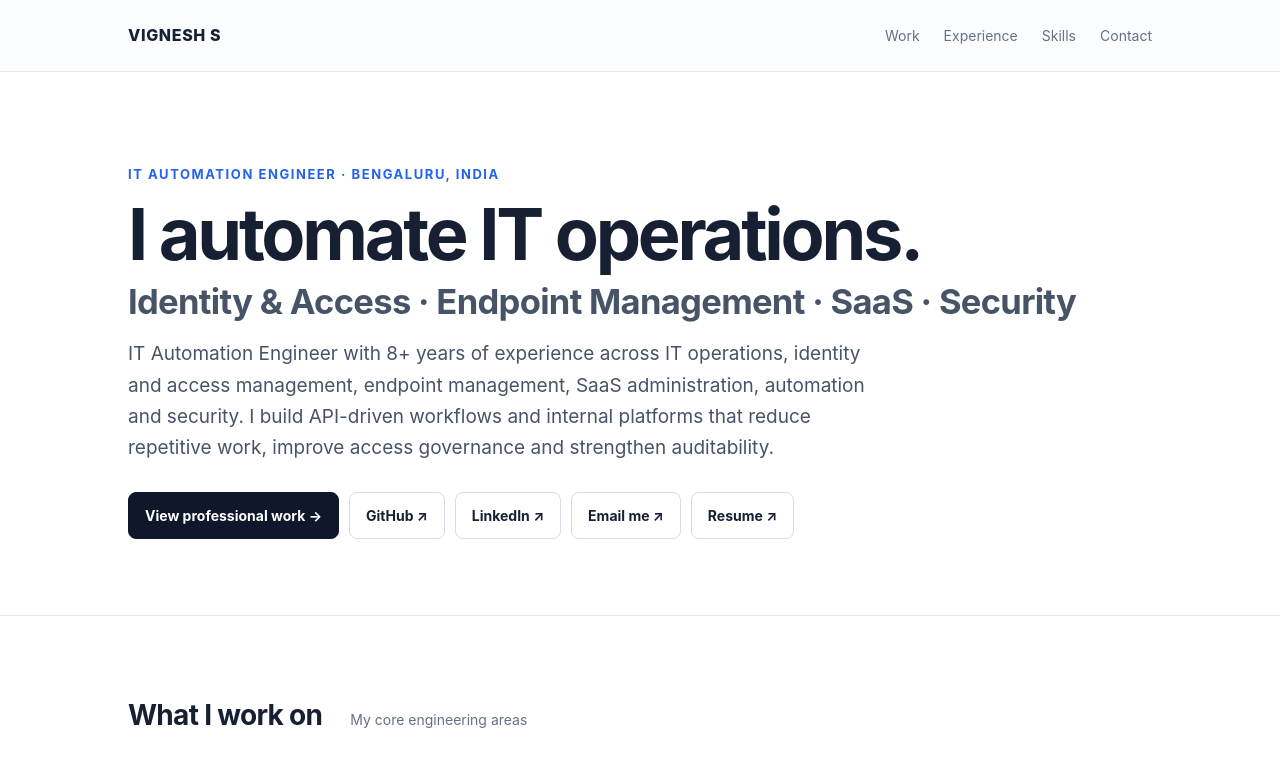
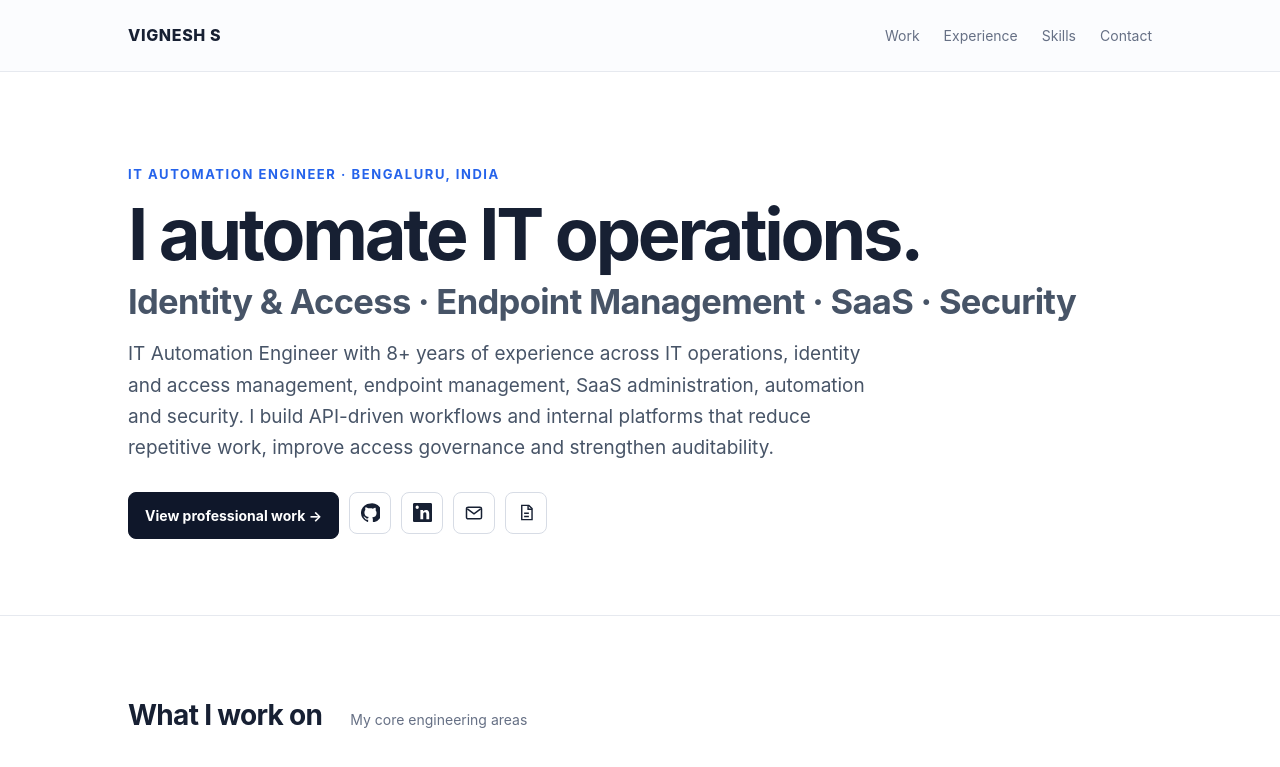
Before and after one commit to vgsbuilds/vignesh-portfolio, a plain HTML site: page index.html in a window 1280 px wide. Shown: the top 767 px of the page. Drawn offline with Linux system fonts and the light colour scheme.

Commit message:
index.html

```diff
--- a/index.html
+++ b/index.html
@@ -12,6 +12,10 @@ a{color:inherit;text-decoration:none}.wrap{max-width:1080px;margin:auto;padding:
 nav{height:72px;border-bottom:1px solid var(--line);display:flex;align-items:center;justify-content:space-between;background:rgba(251,252,254,.94);position:sticky;top:0;z-index:20;backdrop-filter:blur(10px)}
 .logo{font-weight:800;letter-spacing:.04em}.navlinks{display:flex;gap:24px;font-size:14px;color:var(--muted)}.navlinks a:hover{color:var(--accent)}
 .hero{padding:92px 0 76px;border-bottom:1px solid var(--line);background:#fff}.eyebrow{font-size:13px;font-weight:700;color:var(--accent);letter-spacing:.12em;text-transform:uppercase}.hero h1{font-size:clamp(42px,7vw,72px);line-height:1.04;margin:12px 0 18px;letter-spacing:-.045em}.hero h1 span{display:block;color:#475467;font-size:.48em;letter-spacing:-.02em;margin-top:12px}.lead{max-width:760px;color:#475467;font-size:19px;margin:0 0 28px}.actions{display:flex;gap:10px;flex-wrap:wrap}.btn{display:inline-flex;align-items:center;gap:8px;padding:11px 16px;border:1px solid #d7dce5;border-radius:8px;background:#fff;font-weight:700;font-size:14px}.btn.primary{background:var(--dark);color:#fff;border-color:var(--dark)}.btn:hover{transform:translateY(-1px)}
+.icon-btn{width:42px;height:42px;padding:0;justify-content:center;border-radius:8px}
+.icon-btn svg{width:19px;height:19px;display:block}
+.icon-btn[aria-label="Email"] svg{width:20px;height:20px}
+.hero-icons{display:flex;gap:10px;flex-wrap:wrap}
 section{padding:76px 0;border-bottom:1px solid var(--line);background:#fff} section:nth-of-type(even){background:#f8fafc}.sectionhead{display:flex;gap:28px;align-items:baseline;margin-bottom:32px}.sectionhead h2{font-size:28px;margin:0;letter-spacing:-.025em}.sectionhead p{margin:0;color:var(--muted);font-size:14px}
 .focus-grid,.skill-grid{display:grid;grid-template-columns:repeat(2,1fr);gap:14px}.focus,.skill{background:#fff;box-shadow:0 1px 2px rgba(15,23,42,.03);border:1px solid var(--line);border-radius:10px;padding:22px}.focus h3,.skill h3{margin:0 0 7px;font-size:17px}.focus p,.skill p{margin:0;color:var(--muted);font-size:14px}
 .work{border-top:1px solid var(--line);padding:26px 0}.work:first-child{border-top:0}.work-top{display:flex;justify-content:space-between;gap:20px}.work h3{margin:0;font-size:20px}.work .tagline{color:var(--muted);font-size:14px;margin:4px 0 10px}.stack{font-size:12px;color:#344054;display:flex;gap:7px;flex-wrap:wrap}.stack span{background:var(--soft);padding:3px 8px;border-radius:5px}.work p{max-width:800px;color:#475467;margin:12px 0 0}
@@ -34,10 +38,20 @@ footer{padding:26px 0;color:#7a8495;font-size:13px;display:flex;justify-content:
 <p class="lead">IT Automation Engineer with 8+ years of experience across IT operations, identity and access management, endpoint management, SaaS administration, automation and security. I build API-driven workflows and internal platforms that reduce repetitive work, improve access governance and strengthen auditability.</p>
 <div class="actions">
 <a class="btn primary" href="#work">View professional work →</a>
-<a class="btn" href="https://github.com/vgsbuilds" target="_blank" rel="noopener">GitHub ↗</a>
-<a class="btn" href="https://www.linkedin.com/in/vignesh-s-896a36124/" target="_blank" rel="noopener">LinkedIn ↗</a>
-<a class="btn" href="mailto:vigneshsubramanian2910@gmail.com">Email me ↗</a>
-<a class="btn" href="Vignesh-Resume.pdf" target="_blank">Resume ↗</a>
+<div class="hero-icons" aria-label="Professional links">
+<a class="btn icon-btn" href="https://github.com/vgsbuilds" target="_blank" rel="noopener" aria-label="GitHub" title="GitHub">
+<svg viewBox="0 0 24 24" fill="currentColor" aria-hidden="true"><path d="M12 .5a12 12 0 0 0-3.79 23.39c.6.11.82-.26.82-.58v-2.25c-3.34.73-4.04-1.42-4.04-1.42-.55-1.4-1.34-1.77-1.34-1.77-1.09-.75.08-.74.08-.74 1.2.09 1.83 1.23 1.83 1.23 1.07 1.83 2.8 1.3 3.48.99.11-.77.42-1.3.76-1.6-2.67-.3-5.47-1.34-5.47-5.94 0-1.31.47-2.38 1.23-3.22-.12-.3-.53-1.52.12-3.17 0 0 1-.32 3.3 1.23A11.4 11.4 0 0 1 12 6.7c1.02 0 2.05.14 3.01.41 2.29-1.55 3.29-1.23 3.29-1.23.65 1.65.24 2.87.12 3.17.77.84 1.23 1.91 1.23 3.22 0 4.61-2.8 5.63-5.48 5.93.43.37.81 1.1.81 2.22v3.29c0 .32.22.69.82.57A12 12 0 0 0 12 .5Z"/></svg>
+</a>
+<a class="btn icon-btn" href="https://www.linkedin.com/in/vignesh-s-896a36124/" target="_blank" rel="noopener" aria-label="LinkedIn" title="LinkedIn">
+<svg viewBox="0 0 24 24" fill="currentColor" aria-hidden="true"><path d="M20.45 20.45h-3.56v-5.58c0-1.33-.03-3.04-1.85-3.04-1.85 0-2.14 1.45-2.14 2.95v5.67H9.34V8.99h3.42v1.56h.05c.48-.9 1.64-1.85 3.38-1.85 3.62 0 4.29 2.38 4.29 5.48v6.27ZM5.32 7.43a2.07 2.07 0 1 1 0-4.14 2.07 2.07 0 0 1 0 4.14ZM3.54 20.45H7.1V8.99H3.54v11.46ZM22.23 0H1.77C.79 0 0 .77 0 1.72v20.56C0 23.23.79 24 1.77 24h20.46c.98 0 1.77-.77 1.77-1.72V1.72C24 .77 23.21 0 22.23 0Z"/></svg>
+</a>
+<a class="btn icon-btn" href="mailto:vigneshsubramanian2910@gmail.com" aria-label="Email" title="Email">
+<svg viewBox="0 0 24 24" fill="none" stroke="currentColor" stroke-width="1.8" aria-hidden="true"><rect x="3" y="5" width="18" height="14" rx="2"/><path d="m4 7 8 6 8-6"/></svg>
+</a>
+<a class="btn icon-btn" href="Vignesh-Resume.pdf" target="_blank" aria-label="Resume" title="Resume">
+<svg viewBox="0 0 24 24" fill="none" stroke="currentColor" stroke-width="1.8" aria-hidden="true"><path d="M6 3h9l4 4v14H6z"/><path d="M14 3v5h5M9 13h6M9 17h6"/></svg>
+</a>
+</div>
 </div>
 </div>
 </header>
@@ -60,11 +74,11 @@ footer{padding:26px 0;color:#7a8495;font-size:13px;display:flex;justify-content:
 <div class="wrap">
 <div class="sectionhead"><h2>Selected professional work</h2><p>Projects from my professional experience</p></div>
 <div class="work"><div class="work-top"><div><h3>ALMP — Internal Asset & IT Management Platform</h3><div class="tagline">Internal asset and IT management platform</div></div></div><div class="stack"><span>FastAPI</span><span>Pydantic</span><span>Alembic</span><span>Next.js</span><span>React</span><span>JWT</span><span>Google OAuth 2.0</span><span>Docker</span><span>GCP</span></div><p>Built an internal platform with REST APIs, authentication, containerization and cloud deployment to centralize IT and asset workflows.</p></div>
-<div class="work"><div class="work-top"><div><h3>AI Tools Access Request Automation</h3><div class="tagline">Approval and quota workflow automation</div></div></div><div class="stack"><span>Google Apps Script</span><span>Workflow automation</span><span>Approval logic</span></div><p>Automated approver selection based on client/project and requested AI function, with quota and approval rules to standardize access requests.</p></div>
+<div class="work"><div class="work-top"><div><h3>Access Request Automation</h3><div class="tagline">Automated approver selection and access-request workflow</div></div></div><div class="stack"><span>Google Apps Script</span><span>HRMS</span><span>Excel</span><span>Workflow automation</span><span>Approval logic</span></div><p>Built an access-request automation workflow that determines the appropriate approver using employee and organizational data maintained in the HRMS portal or Excel, reducing manual approver identification and standardizing the request process.</p></div>
 <div class="work"><div class="work-top"><div><h3>404 Bot — Slack IT Support Automation</h3><div class="tagline">Contextual IT support and ticket automation</div></div></div><div class="stack"><span>Slack</span><span>Gemini AI</span><span>Jira</span></div><p>Developed an internal Slack support bot that analyzes queries, provides contextual responses and creates Jira tickets when IT intervention is required.</p></div>
 <div class="work"><div class="work-top"><div><h3>User Reconciliation Portal</h3><div class="tagline">SaaS identity reconciliation and audit workflow</div></div></div><div class="stack"><span>SaaS APIs</span><span>HR data</span><span>Reconciliation</span><span>Audit workflows</span></div><p>Built a platform integrating multiple SaaS applications with HR data to identify active-user discrepancies and automate recurring reconciliation.</p></div>
 <div class="work"><div class="work-top"><div><h3>OAuth Suspension Monitoring & Automated Remediation</h3><div class="tagline">Google Workspace account monitoring</div></div></div><div class="stack"><span>Google Apps Script</span><span>Google Workspace</span><span>Slack</span></div><p>Developed scheduled monitoring for suspension events and automated group removal, sign-in-cookie clearing and OAuth-session removal for qualifying inactive accounts.</p></div>
-<div class="work"><div class="work-top"><div><h3>Helpdesk User Management Portal</h3><div class="tagline">Centralized identity administration</div></div></div><div class="stack"><span>Google Groups</span><span>SCIM</span><span>Slack</span><span>Analytics</span></div><p>Developed a centralized portal for helpdesk identity and access administration without requiring direct Google Admin Console access.</p></div>
+<div class="work"><div class="work-top"><div><h3>Helpdesk User Management Portal</h3><div class="tagline">Centralized SaaS identity and access administration</div></div></div><div class="stack"><span>Google Groups</span><span>SCIM</span><span>SaaS APIs</span><span>Slack</span><span>Access Management</span><span>Automation</span></div><p>Developed a centralized portal that enables helpdesk teams to manage user identities and access across multiple SaaS applications from a single interface, eliminating the need to log in to individual administrative consoles.</p></div>
 <div class="work"><div class="work-top"><div><h3>GitHub User Management Automation</h3><div class="tagline">GitHub lifecycle administration</div></div></div><div class="stack"><span>GitHub</span><span>APIs</span><span>Onboarding</span><span>Offboarding</span></div><p>Built an internal GitHub administration tool supporting onboarding, offboarding, repository creation and user/group management with centralized auditability.</p></div>
 <div class="note">Professional work is presented at a high level to respect company confidentiality. No proprietary source code, credentials, customer data or internal URLs are included.</div>
 </div>
@@ -119,9 +133,17 @@ footer{padding:26px 0;color:#7a8495;font-size:13px;display:flex;justify-content:
 <p class="contact-text">I’m interested in opportunities where I can combine hands-on IT operations experience with automation, identity, endpoint management and internal platform engineering.</p>
 <div class="actions">
 <a class="btn" href="mailto:vigneshsubramanian2910@gmail.com">vigneshsubramanian2910@gmail.com</a>
-<a class="btn secondary" href="https://www.linkedin.com/in/vignesh-s-896a36124/" target="_blank" rel="noopener">LinkedIn ↗</a>
-<a class="btn secondary" href="https://github.com/vgsbuilds" target="_blank" rel="noopener">GitHub ↗</a>
-<a class="btn secondary" href="Vignesh-Resume.pdf" target="_blank">Download Resume ↗</a>
+<div class="hero-icons">
+<a class="btn icon-btn" href="https://www.linkedin.com/in/vignesh-s-896a36124/" target="_blank" rel="noopener" aria-label="LinkedIn" title="LinkedIn">
+<svg viewBox="0 0 24 24" fill="currentColor" aria-hidden="true"><path d="M20.45 20.45h-3.56v-5.58c0-1.33-.03-3.04-1.85-3.04-1.85 0-2.14 1.45-2.14 2.95v5.67H9.34V8.99h3.42v1.56h.05c.48-.9 1.64-1.85 3.38-1.85 3.62 0 4.29 2.38 4.29 5.48v6.27ZM5.32 7.43a2.07 2.07 0 1 1 0-4.14 2.07 2.07 0 0 1 0 4.14ZM3.54 20.45H7.1V8.99H3.54v11.46ZM22.23 0H1.77C.79 0 0 .77 0 1.72v20.56C0 23.23.79 24 1.77 24h20.46c.98 0 1.77-.77 1.77-1.72V1.72C24 .77 23.21 0 22.23 0Z"/></svg>
+</a>
+<a class="btn icon-btn" href="https://github.com/vgsbuilds" target="_blank" rel="noopener" aria-label="GitHub" title="GitHub">
+<svg viewBox="0 0 24 24" fill="currentColor" aria-hidden="true"><path d="M12 .5a12 12 0 0 0-3.79 23.39c.6.11.82-.26.82-.58v-2.25c-3.34.73-4.04-1.42-4.04-1.42-.55-1.4-1.34-1.77-1.34-1.77-1.09-.75.08-.74.08-.74 1.2.09 1.83 1.23 1.83 1.23 1.07 1.83 2.8 1.3 3.48.99.11-.77.42-1.3.76-1.6-2.67-.3-5.47-1.34-5.47-5.94 0-1.31.47-2.38 1.23-3.22-.12-.3-.53-1.52.12-3.17 0 0 1-.32 3.3 1.23A11.4 11.4 0 0 1 12 6.7c1.02 0 2.05.14 3.01.41 2.29-1.55 3.29-1.23 3.29-1.23.65 1.65.24 2.87.12 3.17.77.84 1.23 1.91 1.23 3.22 0 4.61-2.8 5.63-5.48 5.93.43.37.81 1.1.81 2.22v3.29c0 .32.22.69.82.57A12 12 0 0 0 12 .5Z"/></svg>
+</a>
+<a class="btn icon-btn" href="Vignesh-Resume.pdf" target="_blank" aria-label="Resume" title="Resume">
+<svg viewBox="0 0 24 24" fill="none" stroke="currentColor" stroke-width="1.8" aria-hidden="true"><path d="M6 3h9l4 4v14H6z"/><path d="M14 3v5h5M9 13h6M9 17h6"/></svg>
+</a>
+</div>
 </div>
 </div>
 </section>
```
